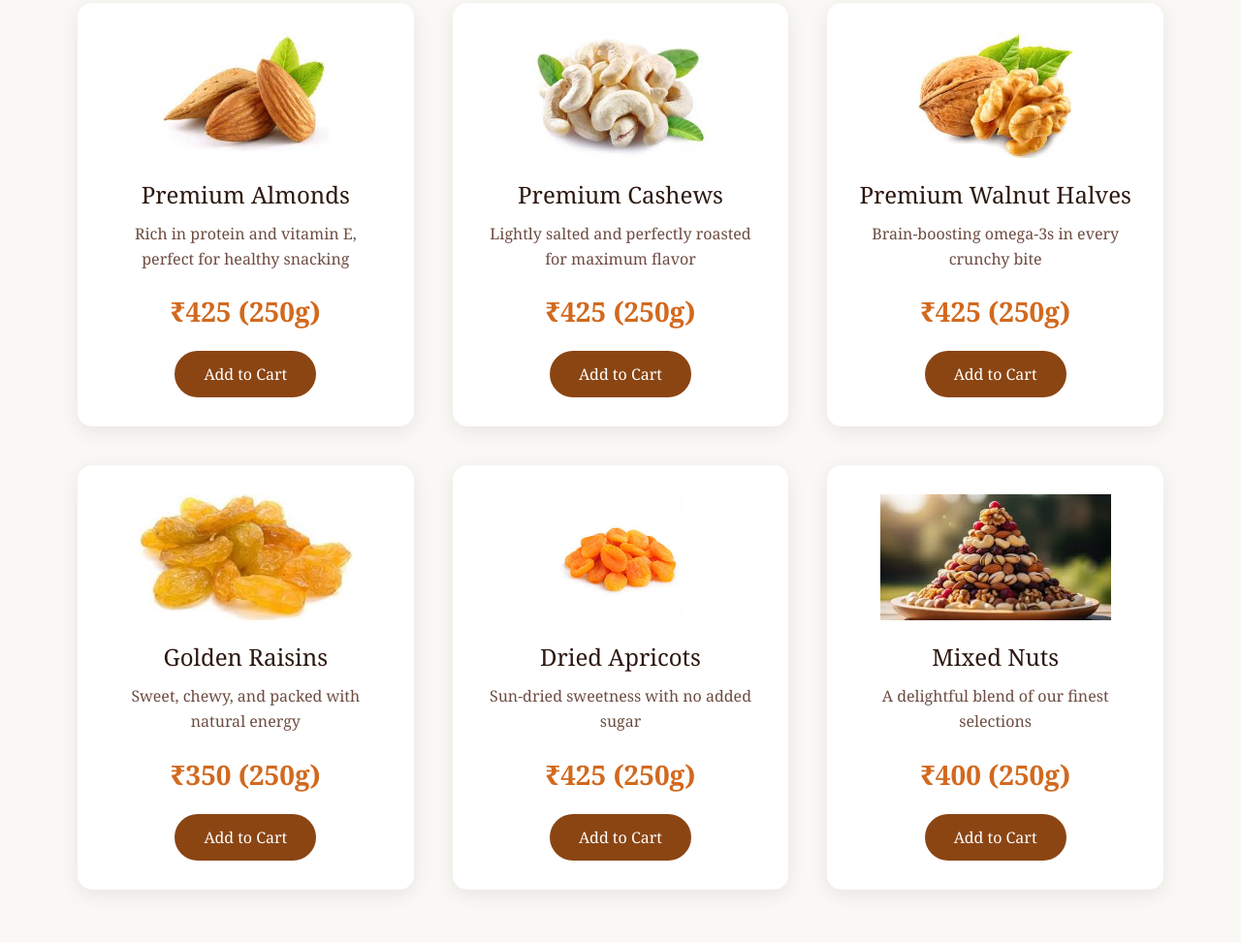
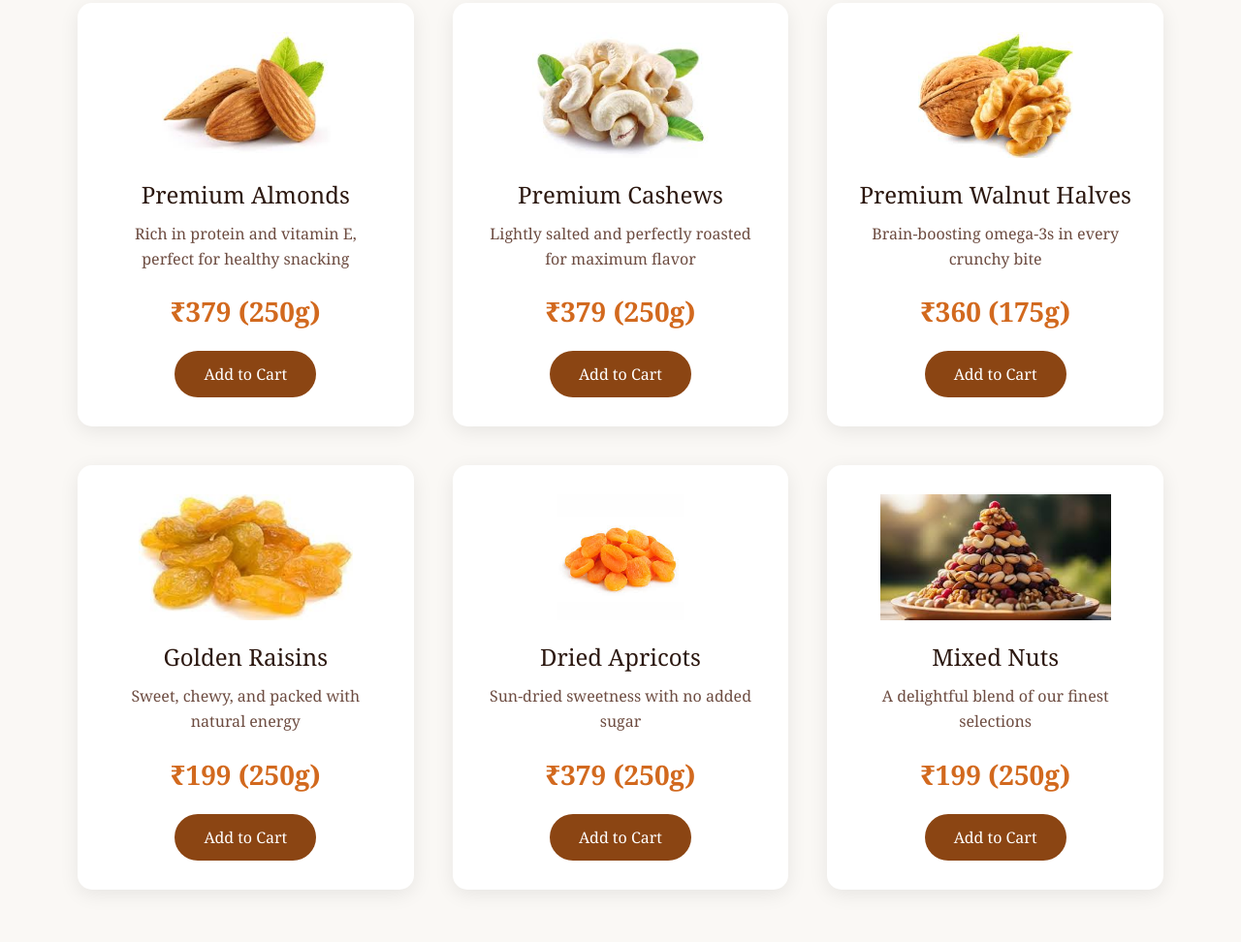
Before and after one commit to HAPY25/Hapy-fruits-website, a plain HTML site: page index.html in a window 1280 px wide. Shown: the part 823-1795 px from the top of the page at 97% size. Drawn offline with nearby package versions, Linux system fonts and the light colour scheme.

Commit message:
Update index.html
Price update

```diff
--- a/index.html
+++ b/index.html
@@ -323,7 +323,7 @@
      <h3 class="product-name">Premium Almonds</h3>
      <p class="product-description">Rich in protein and vitamin E, perfect for healthy snacking</p>
      <div class="product-price">
-      ₹425 (250g)
+      ₹379 (250g)
      </div><button class="buy-button">Add to Cart</button>
     </div>
     <div class="product-card">
@@ -335,7 +335,7 @@
      <h3 class="product-name">Premium Cashews</h3>
      <p class="product-description">Lightly salted and perfectly roasted for maximum flavor</p>
      <div class="product-price">
-      ₹425 (250g)
+      ₹379 (250g)
      </div><button class="buy-button">Add to Cart</button>
     </div>
     <div class="product-card">
@@ -347,7 +347,7 @@
      <h3 class="product-name">Premium Walnut Halves</h3>
      <p class="product-description">Brain-boosting omega-3s in every crunchy bite</p>
      <div class="product-price">
-      ₹425 (250g)
+      ₹360 (175g)
      </div><button class="buy-button">Add to Cart</button>
     </div>
     <div class="product-card">
@@ -359,7 +359,7 @@
      <h3 class="product-name">Golden Raisins</h3>
      <p class="product-description">Sweet, chewy, and packed with natural energy</p>
      <div class="product-price">
-      ₹350 (250g)
+      ₹199 (250g)
      </div><button class="buy-button">Add to Cart</button>
     </div>
     <div class="product-card">
@@ -371,7 +371,7 @@
      <h3 class="product-name">Dried Apricots</h3>
      <p class="product-description">Sun-dried sweetness with no added sugar</p>
      <div class="product-price">
-      ₹425 (250g)
+      ₹379 (250g)
      </div><button class="buy-button">Add to Cart</button>
     </div>
     <div class="product-card">
@@ -383,7 +383,7 @@
      <h3 class="product-name">Mixed Nuts</h3>
      <p class="product-description">A delightful blend of our finest selections</p>
      <div class="product-price">
-      ₹400 (250g)
+      ₹199 (250g)
      </div><button class="buy-button">Add to Cart</button>
     </div>
    </div>
```
